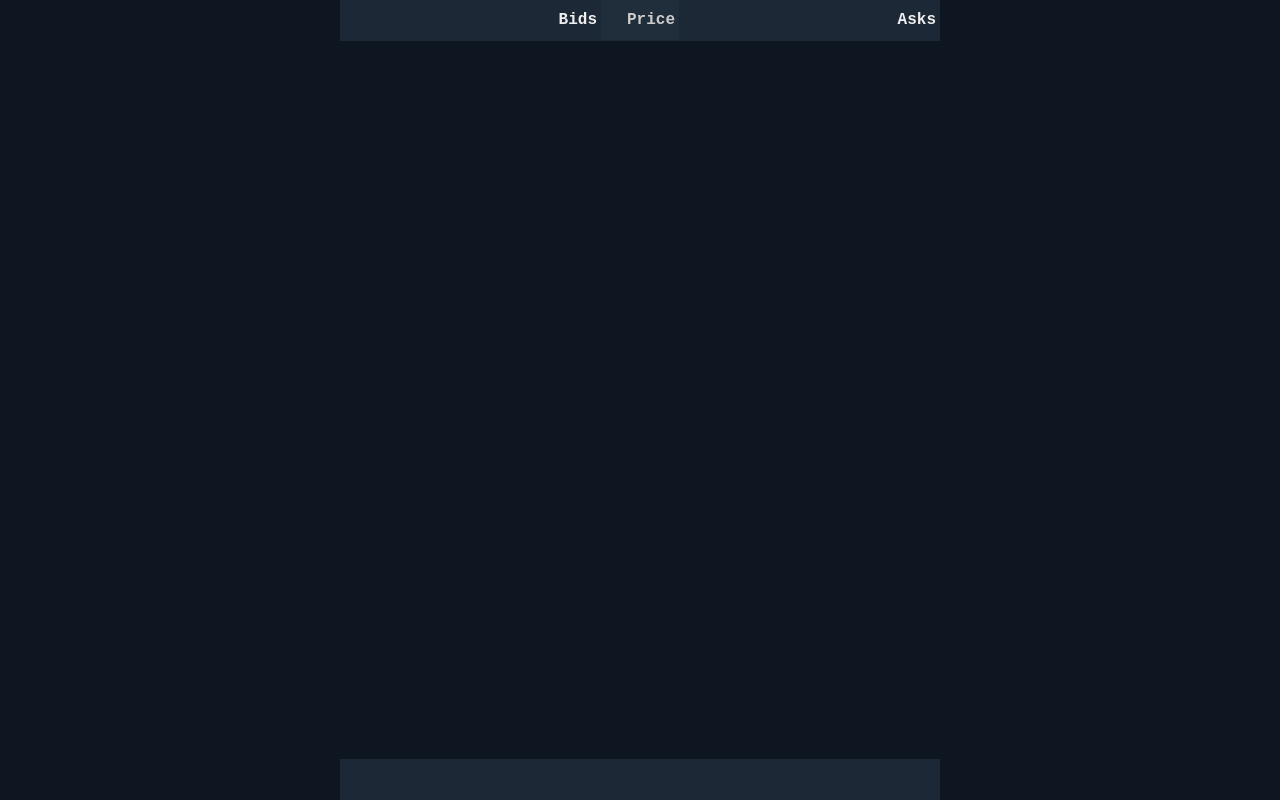
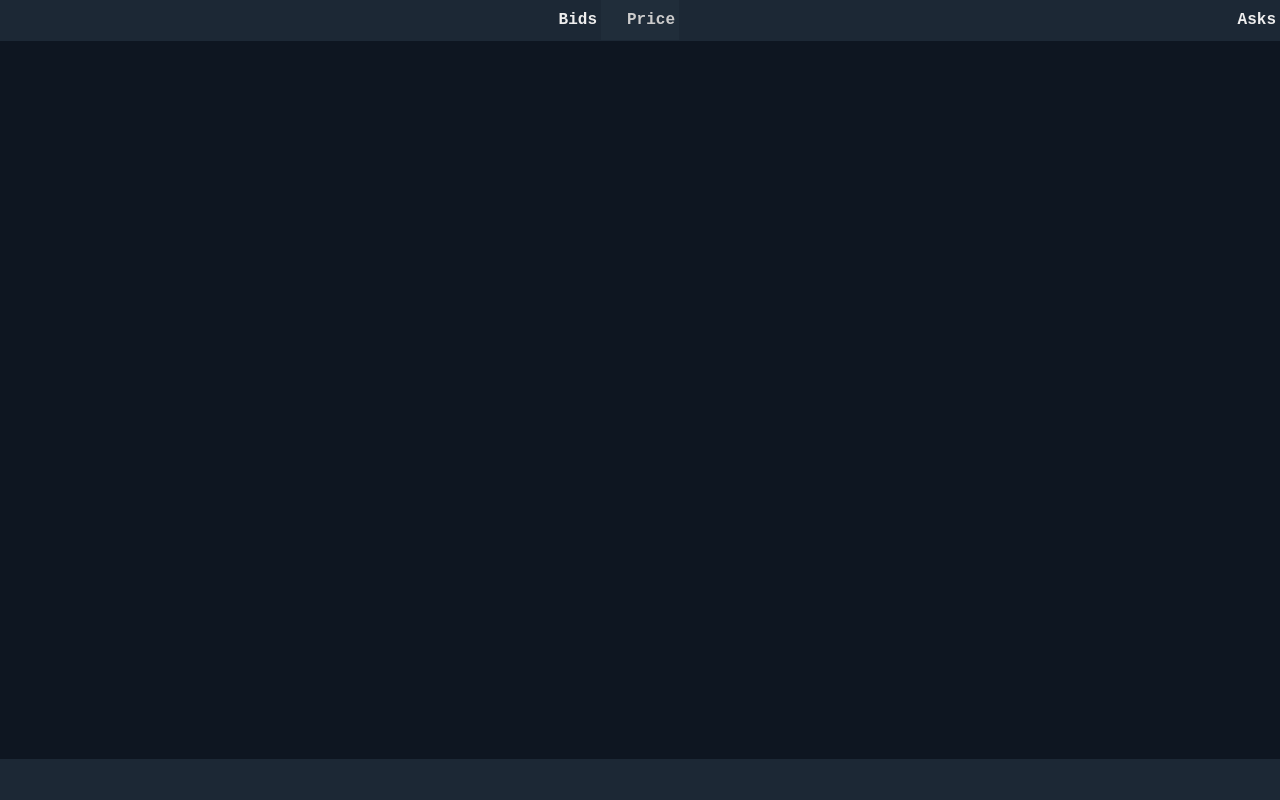
Before and after one commit to raghdiaissa/dom, a plain HTML site: page index.html in a window 1280 px wide. Drawn offline with Linux system fonts and the light colour scheme.

Commit message:
Update index.html

```diff
--- a/index.html
+++ b/index.html
@@ -6,28 +6,23 @@
   <title>DOM Viewer</title>
   <style>
     html, body {
-      height: 100%;
       margin: 0;
       padding: 0;
       background-color: #0e1621;
       font-family: Arial, sans-serif;
       color: #eee;
-    }
-
-    body {
+      height: 100vh;
+      overflow: hidden;
       display: flex;
       flex-direction: column;
-      justify-content: center;
-      align-items: center;
     }
 
     table {
       width: 100%;
-      max-width: 600px;
       border-collapse: collapse;
       font-size: 16px;
       table-layout: fixed;
-      height: 100%;
+      flex: 1;
     }
 
     th, td {
```
